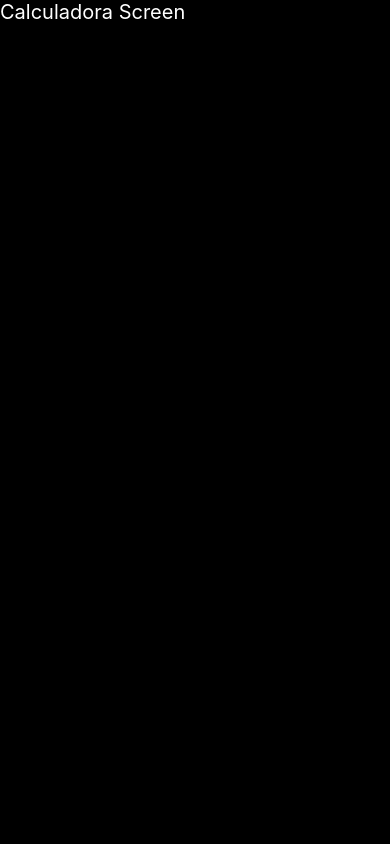
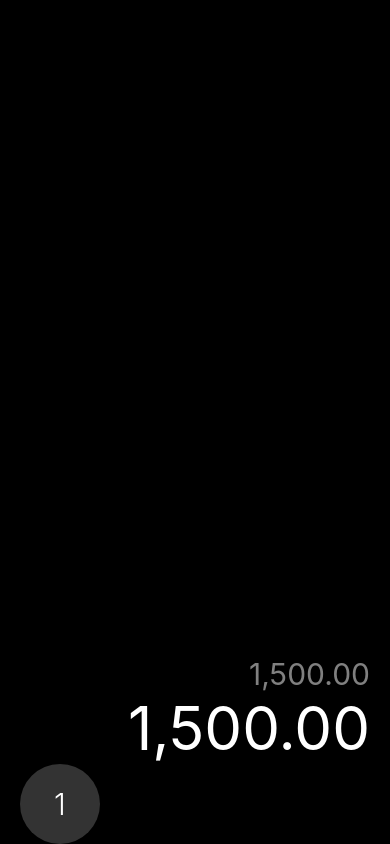
Before and after one commit to jorgebarcos/IOSCalculator, a React Native app: screen / in a window 390 px wide. Built offline with nearby package versions, Linux system fonts and the light colour scheme.

Commit message:
Textos y Botón

```diff
--- a/src/screens/CalculadoraScreen.tsx
+++ b/src/screens/CalculadoraScreen.tsx
@@ -4,8 +4,15 @@
 
 const CalculadoraScreen = () => {
   return (
-    <View>
-      <Text style={styles.texto}>Calculadora Screen</Text>
+    <View style={styles.calculadoraContainer}>
+      <Text style={styles.resultadoPequeno}>1,500.00</Text>
+      <Text style={styles.resultado}>1,500.00</Text>
+
+      <View>
+        <View style={styles.boton}>
+          <Text style={styles.botonTexto}>1</Text>
+        </View>
+      </View>
     </View>
   );
 };
--- a/src/theme/appTheme.tsx
+++ b/src/theme/appTheme.tsx
@@ -5,8 +5,34 @@
     flex: 1,
     backgroundColor: 'black',
   },
-  texto: {
+  calculadoraContainer: {
+    flex: 1,
+    paddingHorizontal: 20,
+
+    justifyContent: 'flex-end',
+  },
+  resultado: {
     color: 'white',
-    fontSize: 20,
+    fontSize: 60,
+    textAlign: 'right',
+  },
+  resultadoPequeno: {
+    color: 'rgba(255,255,255,0.5)',
+    fontSize: 30,
+    textAlign: 'right',
+  },
+  boton: {
+    height: 80,
+    width: 80,
+    backgroundColor: '#333333',
+    borderRadius: 100,
+    justifyContent: 'center',
+  },
+  botonTexto: {
+    textAlign: 'center',
+    padding: 1,
+    fontSize: 30,
+    color: 'white',
+    fontWeight: '300',
   },
 });
```
